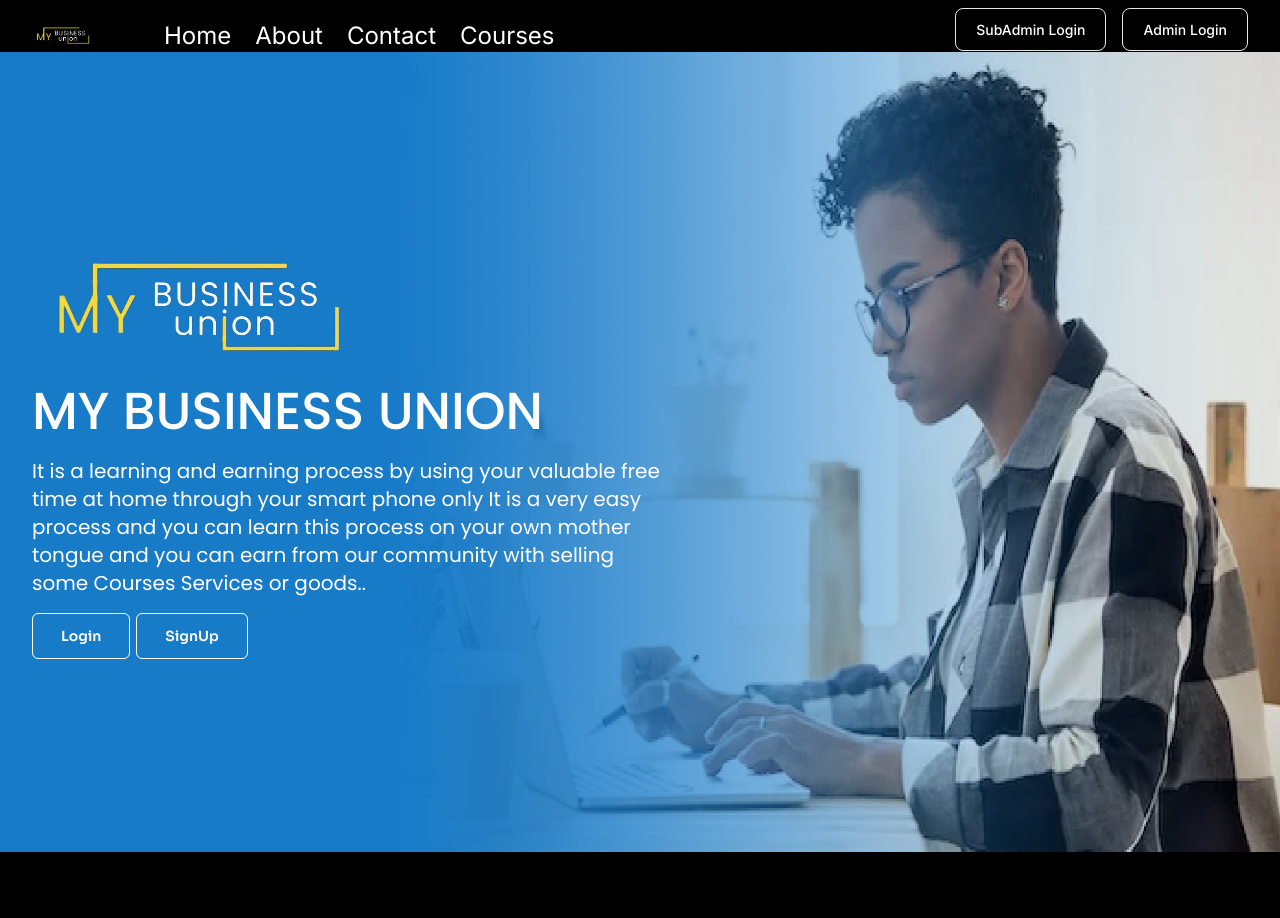
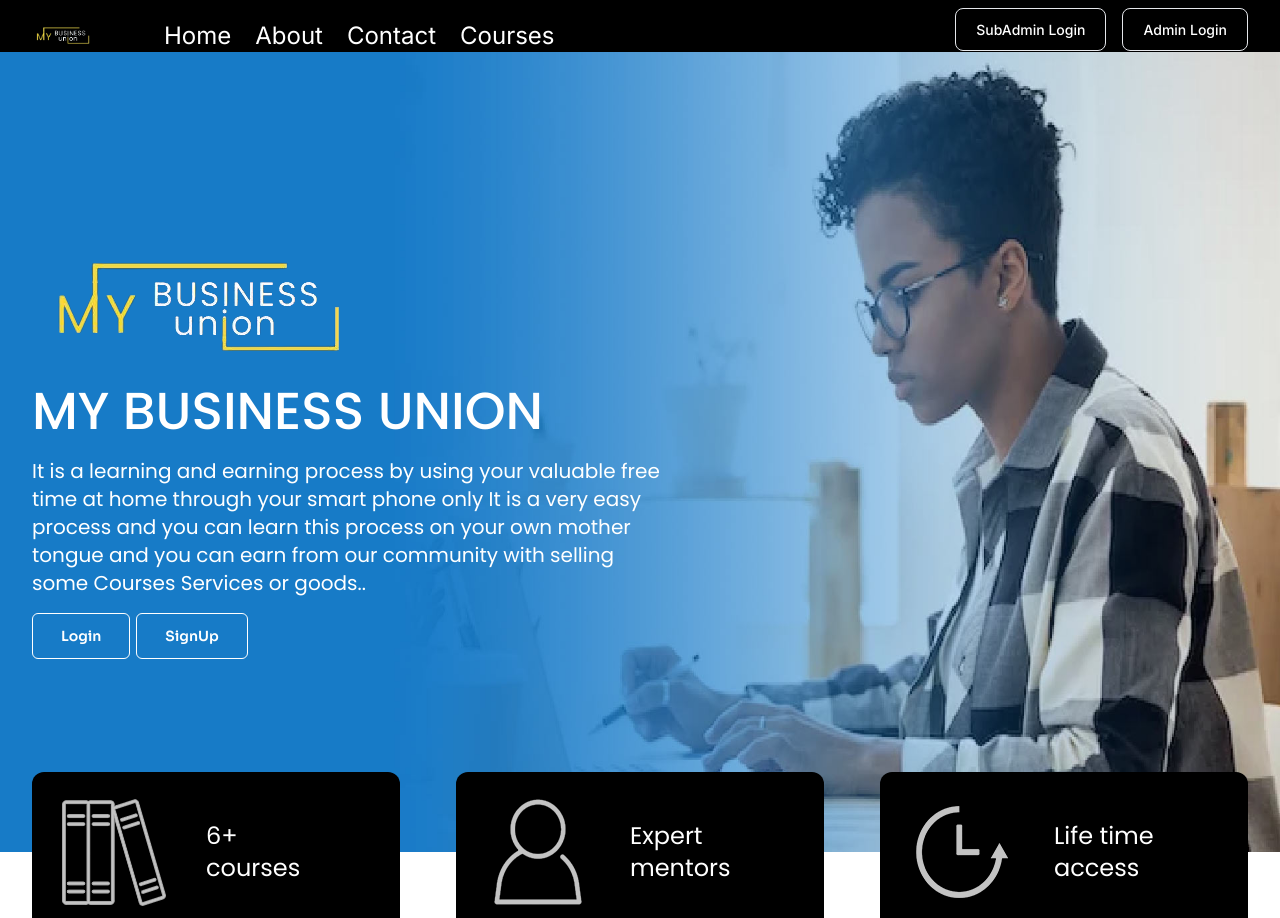
Before and after one commit to Salman-Ahamad/life-change-bd, a Next.js app: page / in a window 1280 px wide. Shown: the top 918 px of the page. Built offline with nearby package versions, Linux system fonts and the light colour scheme.

Commit message:
clean up

```diff
--- a/app/page.tsx
+++ b/app/page.tsx
@@ -1,6 +1,7 @@
 "use client";
 
 import {
+  About,
   Header,
   Hero,
   OurServices,
@@ -12,6 +13,7 @@ const Home = () => (
   <main>
     <Header />
     <Hero />
+    <About />
     <PopularCourses />
     <OurServices />
     <UpcommingEvents />
--- a/universal/BackgroundImage.tsx
+++ b/universal/BackgroundImage.tsx
@@ -14,7 +14,7 @@ export const BackgroundImg: FC<IBackgroundImage> = ({
 }) => (
   <main
     className={twMerge(
-      `relative w-full ${overflow && "overflow-x-hidden"}`,
+      `relative w-full ${overflow && "overflow-hidden"}`,
       className
     )}
   >
```
